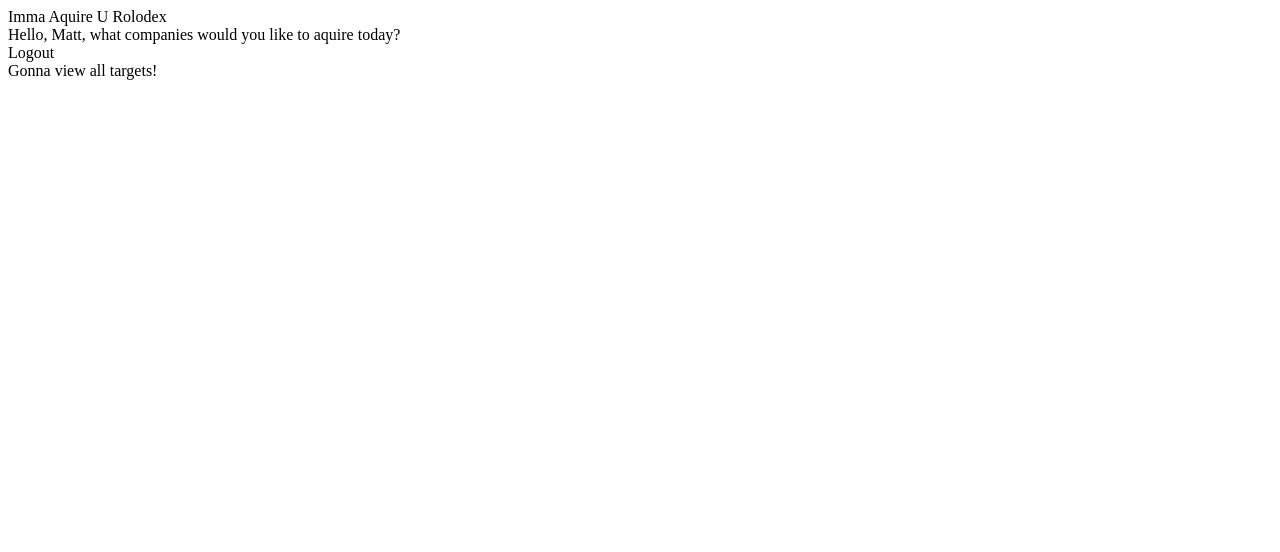
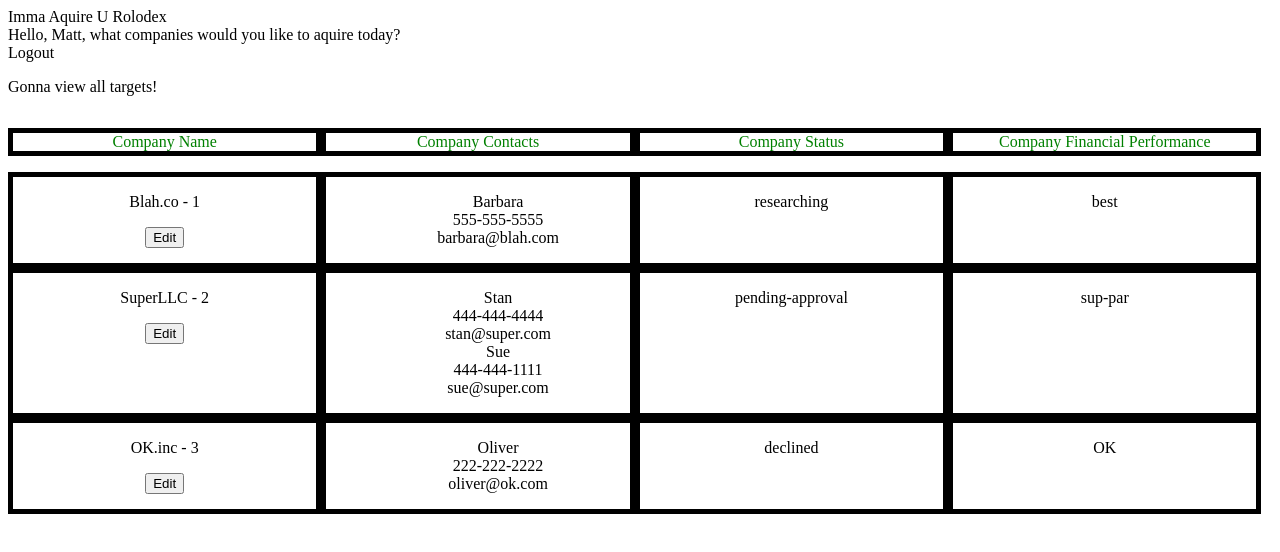
Before and after one commit to mwdowns/rolodex, a plain HTML site: page index.html at #!/targets in a window 1280 px wide. Drawn offline with nearby package versions, Linux system fonts and the light colour scheme.

Commit message:
More pages, a couple more controllers, some dummy information to be displayed

```diff
--- a/rolodex.js
+++ b/rolodex.js
@@ -16,13 +16,83 @@ app.config(function($stateProvider, $urlRouterProvider) {
         controller: 'TargetsController'
     })
     .state({
-        name: 'newtarget',
-        url: '/newtarget',
-        templateUrl: 'newtarget.html',
-        controller: 'NewTargetController'
+        name: 'edittarget',
+        url: '/edit/{target_id}',
+        templateUrl: 'edit.html',
+        controller: 'editTargetController'
+    })
+    .state({
+        name: 'addtarget',
+        url: '/addtarget',
+        templateUrl: 'addtarget.html',
+        controller: 'addTargetController'
     });
 
     $urlRouterProvider.otherwise('/');
+
+});
+
+app.factory('rolodexService', function($rootScope, $state){
+
+    var service = {};
+
+    $rootScope.companies = [
+        {
+            id: 1,
+            companyInfo: {
+                name: "Blah.co",
+                employees: 50
+            },
+            status: 'researching',
+            keyContacts: [
+                {
+                    name: 'Barbara',
+                    phone: '555-555-5555',
+                    email: 'barbara@blah.com'
+                }
+            ],
+            financialPerf: 'best'
+        },
+        {
+            id: 2,
+            companyInfo: {
+                name: "SuperLLC",
+                employees: 400
+            },
+            status: 'pending-approval',
+            keyContacts: [
+                {
+                    name: 'Stan',
+                    phone: '444-444-4444',
+                    email: 'stan@super.com'
+                },
+                {
+                    name: 'Sue',
+                    phone: '444-444-1111',
+                    email: 'sue@super.com'
+                }
+            ],
+            financialPerf: 'sup-par'
+        },
+        {
+            id: 3,
+            companyInfo: {
+                name: "OK.inc",
+                employees: 9000
+            },
+            status: 'declined',
+            keyContacts: [
+                {
+                    name: 'Oliver',
+                    phone: '222-222-2222',
+                    email: 'oliver@ok.com'
+                }
+            ],
+            financialPerf: 'OK'
+        }
+    ];
+
+    return service;
 
 });
 
@@ -34,14 +104,16 @@ app.controller('MainController', function($scope, $stateParams, $state, $rootSco
 
 });
 
-app.controller('RolodexController', function($scope, $stateParams, $state, $rootScope) {
+app.controller('RolodexController', function($scope, $rootScope, $state, $stateParams, rolodexService) {
+
+    console.log($scope.companies.length);
 
     $scope.newTargetMessage = 'click to add new target';
     $scope.viewTargetsMessage = 'click to see all targets';
 
     $scope.addNewTarget = function() {
         console.log('clicked to add new target');
-        $state.go('newtarget');
+        $state.go('addtarget');
     };
 
     $scope.viewTargets = function() {
@@ -51,10 +123,15 @@ app.controller('RolodexController', function($scope, $stateParams, $state, $root
 
 });
 
-app.controller('NewTargetController', function($scope, $stateParams, $state, $rootScope) {
+app.controller('AddTargetController', function($scope, $rootScope, $state, $stateParams, rolodexService) {
     console.log('making a new target');
 });
 
-app.controller ('TargetsController', function($scope, $stateParams, $state, $rootScope) {
-    console.log('looking at all targets');
+app.controller ('TargetsController', function($scope, $rootScope, $state, $stateParams, rolodexService) {
+    console.log('looking at all targets: ', $scope.companies);
+
+    $scope.edit = function(id) {
+        console.log(id);
+        // $state.go('edittarget', {target_id: id});
+    };
 });
--- a/style.css
+++ b/style.css
@@ -1,3 +1,30 @@
-p {
-    color: red;
+.company-headers {
+    display: flex;
+    flex-direction: row;
 }
+
+.company-headers p {
+    border-style: solid;
+    border-color: black;
+    border-width: 5px;
+    width: 24%;
+    color: green;
+    text-align: center;
+}
+
+.company-list {
+    display: flex;
+    flex-direction: row;
+}
+
+.company-name, .company-contacts, .company-status, .company-perf {
+    border-style: solid;
+    border-color: black;
+    border-width: 5px;
+    width: 24%;
+    text-align: center;
+}
+
+.company-contacts ul {
+    list-style: none;
+}
--- a/targets.html
+++ b/targets.html
@@ -1 +1,29 @@
-Gonna view all targets!
+<p>Gonna view all targets!</p>
+
+<div class="company-headers">
+    <p>Company Name</p>
+    <p>Company Contacts</p>
+    <p>Company Status</p>
+    <p>Company Financial Performance</p>
+</div>
+<div class="company-list" ng-repeat="company in companies">
+    <div class="company-name">
+        <p>{{company.companyInfo.name}} - {{company.id}}</p>
+        <button type="button" name="button">Edit</button>
+    </div>
+    <div class="company-contacts">
+        <ul>
+            <li ng-repeat="contact in company.keyContacts">
+            {{contact.name}}<br>
+            {{contact.phone}}<br>
+            {{contact.email}}
+            </li>
+        </ul>
+    </div>
+    <div class="company-status">
+        <p>{{company.status}}</p>
+    </div>
+    <div class="company-perf">
+        <p>{{company.financialPerf}}</p>
+    </div>
+</div>
```
Also changed, not shown: edit.html (added, +1 -0 lines), addtarget.html (renamed from newtarget.html).
